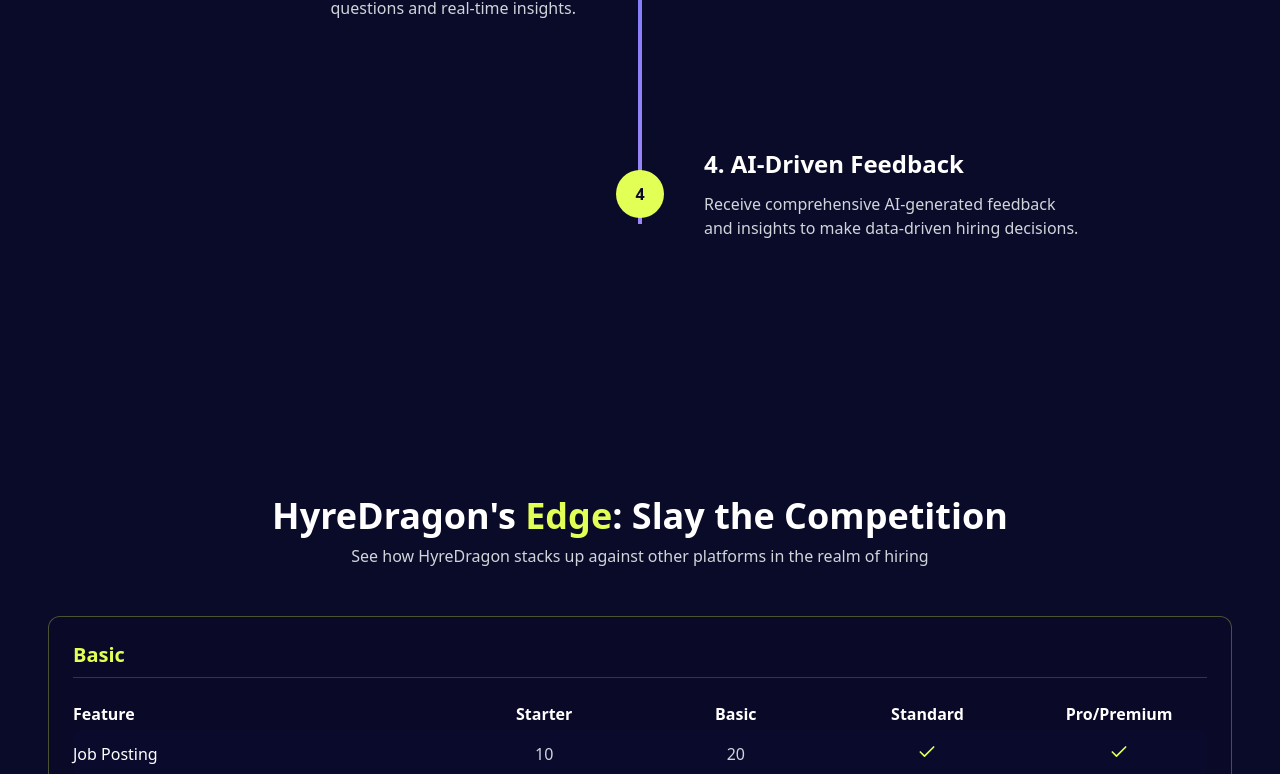
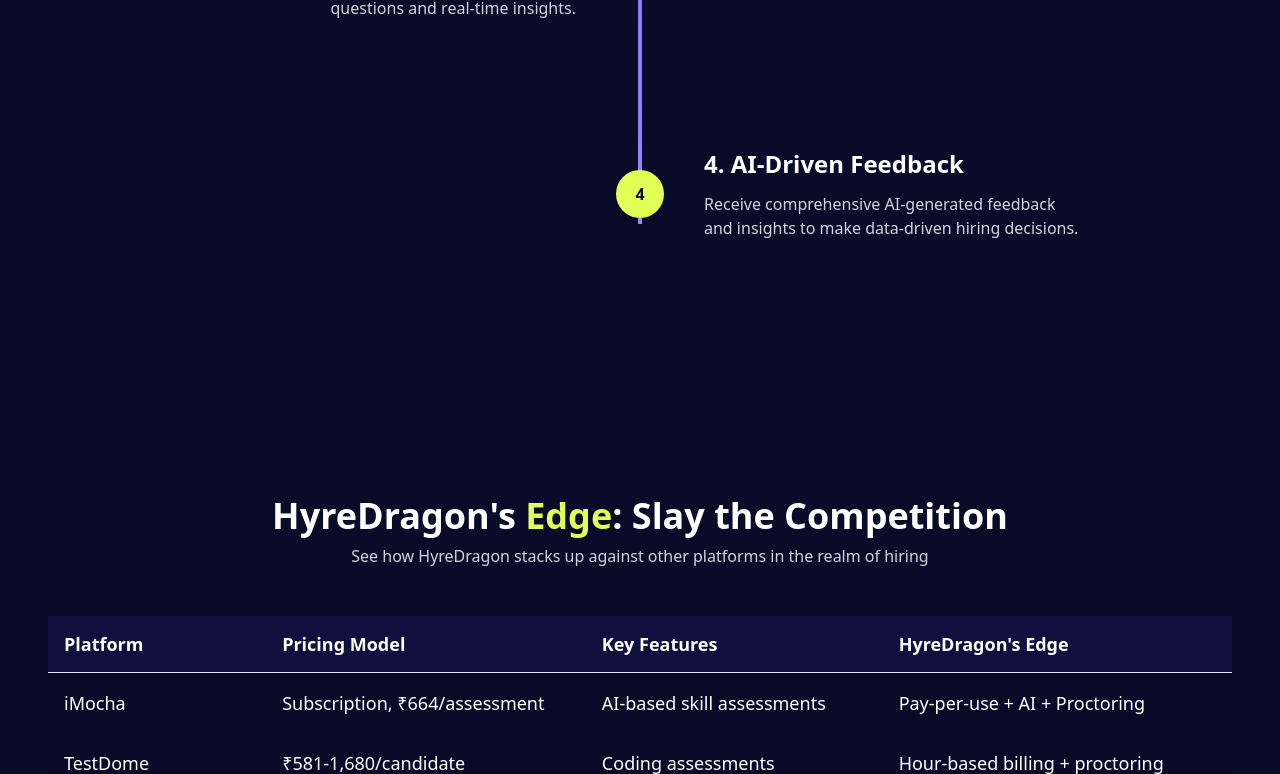
Before and after one commit to sohaihub/hyredragon, a React (Vite) app: page / in a window 1280 px wide. Shown: the part 2026-2800 px from the top of the page. Built offline with nearby package versions, Linux system fonts and the light colour scheme.

Commit message:
Reverted to commit 06bbdcda3b257612c4e3cb71d57ea581246610d3

```diff
--- a/src/components/ComparisonSection.tsx
+++ b/src/components/ComparisonSection.tsx
@@ -1,57 +1,41 @@
 
 import React from 'react';
-import { Check, X } from 'lucide-react';
+import { Table, TableBody, TableCell, TableHead, TableHeader, TableRow } from '@/components/ui/table';
 
 const ComparisonSection: React.FC = () => {
-  const features = [
+  const competitors = [
     {
-      category: 'Basic',
-      items: [
-        { name: 'Job Posting', starter: '10', basic: '20', standard: 'Yes', professional: 'Yes', premium: 'Yes' },
-        { name: 'Email Notification (Recruiter & Candidate)', starter: 'Yes', basic: 'Yes', standard: 'Yes', professional: 'Yes', premium: 'Yes' },
-        { name: 'Candidate Tracking', starter: 'Yes', basic: 'Yes', standard: 'Yes', professional: 'Yes', premium: 'Yes' }
-      ]
+      name: 'iMocha',
+      pricing: 'Subscription, ₹664/assessment',
+      features: 'AI-based skill assessments',
+      edge: 'Pay-per-use + AI + Proctoring',
     },
     {
-      category: 'AI',
-      items: [
-        { name: 'Match Making', starter: '100', basic: '200', standard: '300', professional: '400', premium: '500' },
-        { name: 'Resume Analyzer', starter: '100', basic: '100', standard: '100', professional: '100', premium: '100' },
-        { name: 'Question Generation (Gemini)', starter: '100-150', basic: '150-200', standard: 'Yes', professional: 'Yes', premium: 'Yes' },
-        { name: 'Question Generation (OpenAI)', starter: '10-20', basic: '20-30', standard: 'Yes', professional: 'Yes', premium: 'Yes' },
-        { name: 'Proctoring', starter: '1', basic: '2', standard: '3', professional: '4', premium: '5' },
-        { name: 'Feedback Report', starter: 'Yes', basic: 'Yes', standard: 'Yes', professional: 'Yes', premium: 'Yes' }
-      ]
+      name: 'TestDome',
+      pricing: '₹581-1,680/candidate',
+      features: 'Coding assessments',
+      edge: 'Hour-based billing + proctoring',
     },
     {
-      category: 'Analytics & Report',
-      items: [
-        { name: 'Analytic Dashboard', starter: 'Yes', basic: 'Yes', standard: 'Yes', professional: 'Yes', premium: 'Yes' },
-        { name: 'Basic Reporting', starter: 'Yes', basic: 'Yes', standard: 'Yes', professional: 'Yes', premium: 'Yes' },
-        { name: 'Advanced Reporting', starter: 'No', basic: 'No', standard: 'Yes', professional: 'Yes', premium: 'Yes' }
-      ]
+      name: 'Spark Hire',
+      pricing: '₹12,367-₹41,231/month',
+      features: 'Video interviews',
+      edge: '₹1,500/hr AI-enhanced video',
     },
     {
-      category: 'Support & Training',
-      items: [
-        { name: 'Email Support', starter: 'Yes', basic: 'Yes', standard: 'Yes', professional: 'Yes', premium: 'Yes' },
-        { name: 'Phone Support', starter: '1hr', basic: '2hr', standard: '3hr', professional: 'Yes', premium: 'Yes' },
-        { name: 'Chat Support', starter: 'Yes', basic: 'Yes', standard: 'Yes', professional: 'Yes', premium: 'Yes' },
-        { name: 'Training Session', starter: 'Yes', basic: 'Yes', standard: 'Yes', professional: 'Yes', premium: 'Yes' },
-        { name: 'Ticketing System', starter: '9AM-5PM', basic: '9AM-5PM', standard: '9AM-5PM', professional: '9AM-5PM', premium: '9AM-5PM' }
-      ]
-    }
+      name: 'HackerEarth',
+      pricing: '₹209/month for startups',
+      features: 'Coding tests + remote hiring',
+      edge: 'Scalable hours; no monthly lock-in',
+    },
+    {
+      name: 'HyreDragon',
+      pricing: 'Pay-per-hour, flexible',
+      features: 'All-in-one platform',
+      edge: 'The Complete Package',
+      highlight: true,
+    },
   ];
-
-  const renderValue = (value: string) => {
-    if (value === 'Yes') {
-      return <Check className="h-5 w-5 text-[#E2FF55] mx-auto" />;
-    } else if (value === 'No') {
-      return <X className="h-5 w-5 text-red-400 mx-auto" />;
-    } else {
-      return value;
-    }
-  };
 
   return (
     <section className="py-16 md:py-24 px-4 relative overflow-hidden">
@@ -64,39 +48,43 @@ const ComparisonSection: React.FC = () => {
         </p>
 
         <div className="overflow-x-auto">
-          <div className="min-w-[800px] bg-[#0A0A29]/90 border border-[#E2FF55]/30 rounded-xl shadow-xl shadow-[#E2FF55]/5 p-6">
-            {features.map((featureGroup, groupIndex) => (
-              <div key={groupIndex} className="mb-12 last:mb-0">
-                <h3 className="text-xl font-bold mb-6 text-[#E2FF55] border-b border-[#E2FF55]/20 pb-2">
-                  {featureGroup.category}
-                </h3>
-                <div className="grid grid-cols-6 gap-4 mb-1">
-                  <div className="col-span-2 text-white font-semibold">Feature</div>
-                  <div className="text-white font-semibold text-center">Starter</div>
-                  <div className="text-white font-semibold text-center">Basic</div>
-                  <div className="text-white font-semibold text-center">Standard</div>
-                  <div className="text-white font-semibold text-center">Pro/Premium</div>
-                </div>
-
-                {featureGroup.items.map((feature, featureIndex) => (
-                  <div
-                    key={featureIndex}
-                    className={`grid grid-cols-6 gap-4 py-3 ${
-                      featureIndex % 2 === 0 ? 'bg-[#0F103E]/30' : ''
-                    } rounded-lg`}
-                  >
-                    <div className="col-span-2 text-white flex items-center">
-                      {feature.name}
-                    </div>
-                    <div className="text-center text-gray-300">{renderValue(feature.starter)}</div>
-                    <div className="text-center text-gray-300">{renderValue(feature.basic)}</div>
-                    <div className="text-center text-gray-300">{renderValue(feature.standard)}</div>
-                    <div className="text-center text-gray-300">{renderValue(feature.professional)}</div>
-                  </div>
-                ))}
-              </div>
-            ))}
-          </div>
+          <Table className="w-full">
+            <TableHeader className="bg-[#0F103E]">
+              <TableRow className="border-0">
+                <TableHead className="text-white font-semibold text-lg">Platform</TableHead>
+                <TableHead className="text-white font-semibold text-lg">Pricing Model</TableHead>
+                <TableHead className="text-white font-semibold text-lg">Key Features</TableHead>
+                <TableHead className="text-white font-semibold text-lg">HyreDragon's Edge</TableHead>
+              </TableRow>
+            </TableHeader>
+            <TableBody>
+              {competitors.map((competitor, index) => (
+                <TableRow
+                  key={index}
+                  className={`${competitor.highlight ? 'bg-[#0F103E]/70 border-l-2 border-r-2 border-[#E2FF55]' : 'bg-[#0A0A29]/50'} border-0`}
+                >
+                  <TableCell className={competitor.highlight ? 'text-[#E2FF55] font-semibold text-lg' : 'text-white text-lg'}>
+                    {competitor.highlight ? (
+                      <div className="flex items-center">
+                        <span className="text-[#E2FF55] mr-2">🔥</span>
+                        {competitor.name}
+                        <span className="text-[#E2FF55] ml-2">🔥</span>
+                      </div>
+                    ) : competitor.name}
+                  </TableCell>
+                  <TableCell className={competitor.highlight ? 'text-[#E2FF55] text-lg' : 'text-white text-lg'}>
+                    {competitor.pricing}
+                  </TableCell>
+                  <TableCell className={competitor.highlight ? 'text-[#E2FF55] text-lg' : 'text-white text-lg'}>
+                    {competitor.features}
+                  </TableCell>
+                  <TableCell className={competitor.highlight ? 'text-[#E2FF55] font-semibold text-lg' : 'text-white text-lg'}>
+                    {competitor.edge}
+                  </TableCell>
+                </TableRow>
+              ))}
+            </TableBody>
+          </Table>
         </div>
 
         <div className="mt-12 p-8 bg-[#0F103E]/80 rounded-lg border-2 border-[#E2FF55] shadow-[0_0_30px_rgba(226,255,85,0.2)]">
--- a/src/pages/Index.tsx
+++ b/src/pages/Index.tsx
@@ -5,8 +5,6 @@ import PricingHero from '@/components/PricingHero';
 import PricingFAQs from '@/components/PricingFAQs';
 import Footer from '@/components/Footer';
 import ComparisonSection from '@/components/ComparisonSection';
-import PricingTiers from '@/components/PricingTiers';
-import PricingCTA from '@/components/PricingCTA';
 
 const Index: React.FC = () => {
   // Add animation on scroll effect
@@ -51,12 +49,11 @@ const Index: React.FC = () => {
 
       <Header />
       <main className="flex-grow pt-20 relative z-10">
+        {/* Only include PricingHero and PricingFAQs */}
         <div className="space-y-12 md:space-y-16 pb-20">
           <PricingHero />
-          <PricingTiers />
           <ComparisonSection />
           <PricingFAQs />
-          <PricingCTA />
         </div>
       </main>
       <Footer />
```
Also changed, not shown: src/components/GeminiChatbot.tsx (+18 -13 lines), src/components/PricingTiers.tsx (+21 -21 lines).
